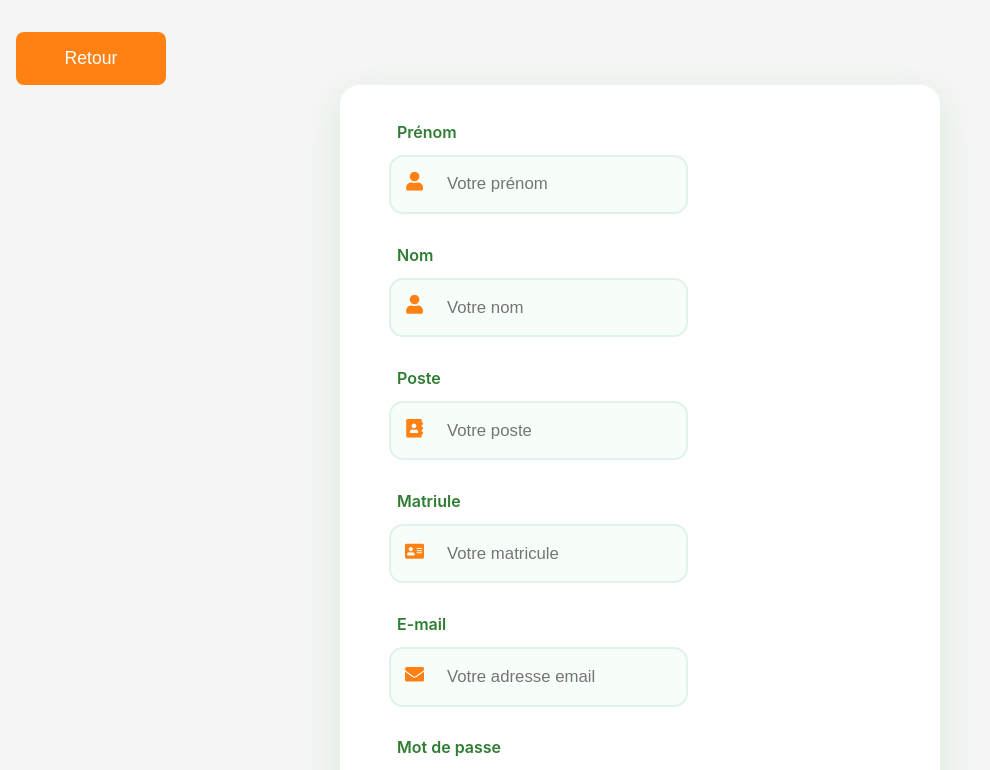
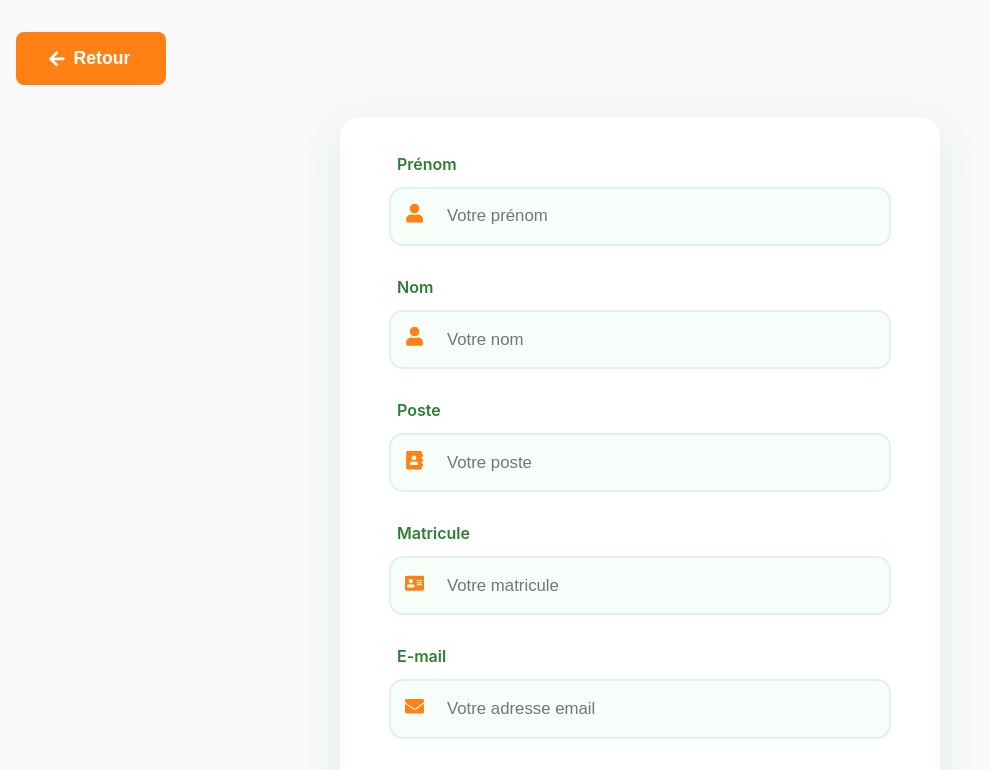
Before and after one commit to AnnaNdoye/FrontEnd-Plateforme-de-gestion-et-de-valorisation-des-pr-sentations-internes-, a React (Create React App) app: page /inscription in a window 1280 px wide. Shown: the top 770 px of the page, without its empty margins (0-990 px from the left). Built offline with nearby package versions, Linux system fonts and the light colour scheme.

Commit message:
modification du code qr

```diff
--- a/src/pages/Inscription.js
+++ b/src/pages/Inscription.js
@@ -1,8 +1,41 @@
 import { useState } from 'react';
 import { useNavigate, Link } from 'react-router-dom';
 import styled from 'styled-components';
-import { FaUser, FaLock, FaEnvelope, FaAddressCard, FaAddressBook, FaEye, FaEyeSlash } from 'react-icons/fa';
+import { FaUser, FaLock, FaEnvelope, FaAddressCard, FaAddressBook, FaEye, FaEyeSlash, FaArrowLeft } from 'react-icons/fa';
 import { register } from '../services/api';
+
+const Container = styled.div`
+    margin: 0 auto;
+    padding: 2rem 1rem;
+    backgroundColor: #f5f5f5;
+    minHeight: 100vh;
+`;
+
+const RetourButton = styled.button`
+    padding: 1rem 2rem;
+    background-color: #FF8113;
+    font-weight: bold;
+    color: white;
+    border: none;
+    border-radius: 8px;
+    font-size: 1.1rem;
+    cursor: pointer;
+    min-width: 150px;
+    display: flex;
+    align-items: center;
+    gap: 0.5rem;
+    transition: all 0.3s ease;
+    margin-bottom: 2rem;
+
+    &:hover {
+        background-color: #e67010;
+        transform: translateX(-5px);
+    }
+
+    &:active {
+        transform: translateX(-3px);
+    }
+`;
 
 const Form = styled.form`
     width: 100%;
@@ -28,7 +61,7 @@ const Label = styled.label`
     font-size: 1rem;
     color: #2e7d32;
     font-weight: 600;
-    margin-left: 0.5rem
+    margin-left: 0.5rem;
 `;
 
 const InputWrapper = styled.div`
@@ -37,12 +70,15 @@ const InputWrapper = styled.div`
 `;
 
 const Input = styled.input`
+    width: 100%;
     padding: 1.1rem 1.1rem 1.1rem 3.5rem;
     border: 2px solid #e0f2e9;
     border-radius: 14px;
     font-size: 1.05rem;
     transition: all 0.3s ease;
     background-color: #f7fdf9;
+    box-sizing: border-box;
+
     &:focus {
         border-color: #FF8113;
         outline: none;
@@ -75,9 +111,11 @@ const TogglePasswordButton = styled.button`
     align-items: center;
     justify-content: center;
     transition: color 0.2s ease;
+
     &:hover {
         color: #e67010;
     }
+
     &:focus {
         outline: none;
     }
@@ -100,13 +138,18 @@ const SubmitButton = styled.button`
     font-size: 1.1rem;
     font-weight: bold;
     cursor: pointer;
-    transition: background-color 0.3s ease;
+    transition: all 0.3s ease;
+
     &:hover {
         background-color: #e67010;
+        transform: translateY(-2px);
+        box-shadow: 0 4px 12px rgba(255, 129, 19, 0.3);
     }
+
     &:disabled {
         background-color: #ccc;
         cursor: not-allowed;
+        transform: none;
     }
 `;
 
@@ -121,7 +164,46 @@ const LinksContainer = styled.div`
 const StyledLink = styled(Link)`
     color: #FF8113;
     text-decoration: none;
-    &:hover { text-decoration: underline; }
+    font-weight: 500;
+    transition: all 0.2s ease;
+
+    &:hover {
+        text-decoration: underline;
+        color: #e67010;
+    }
+`;
+
+const ErrorMessage = styled.div`
+    background-color: #ffebee;
+    color: #c62828;
+    padding: 1rem;
+    border-radius: 8px;
+    margin-bottom: 1rem;
+    border-left: 4px solid #c62828;
+`;
+
+const SuccessMessage = styled.div`
+    background-color: #e8f5e9;
+    color: #2e7d32;
+    padding: 1rem;
+    border-radius: 8px;
+    margin-bottom: 1rem;
+    border-left: 4px solid #2e7d32;
+`;
+
+const LoadingSpinner = styled.div`
+    display: inline-block;
+    width: 20px;
+    height: 20px;
+    border: 3px solid rgba(255, 255, 255, 0.3);
+    border-radius: 50%;
+    border-top-color: white;
+    animation: spin 0.8s ease-in-out infinite;
+    margin-right: 0.5rem;
+
+    @keyframes spin {
+        to { transform: rotate(360deg); }
+    }
 `;
 
 const Inscription = () => {
@@ -139,7 +221,9 @@ const Inscription = () => {
     const [email, setEmail] = useState('');
     const [motDePasse, setMotDePasse] = useState('');
     const [montrerMotDePasse, setMontrerMotDePasse] = useState(false);
-    //const [ isLoading, setIsLoading ] = useState(false);
+    const [isLoading, setIsLoading] = useState(false);
+    const [error, setError] = useState('');
+    const [success, setSuccess] = useState('');
 
     const toggleMontrerMotDePasse = (e) => {
         e.preventDefault();
@@ -148,59 +232,52 @@ const Inscription = () => {
 
     const handleSubmit = async (e) => {
         e.preventDefault();
+        setError('');
+        setSuccess('');
 
         if (motDePasse.length < 8) {
-            alert('Le mot de passe doit contenir au moins 8 caractères');
+            setError('Le mot de passe doit contenir au moins 8 caractères');
             return;
         }
+
+        setIsLoading(true);
 
         try {
             const userData = { prenom, nom, poste, matricule, email, motDePasse };
             await register(userData);
-            alert('Inscription réussie, veuillez vous connecter.');
+            setSuccess('Inscription réussie ! Redirection vers la page de connexion...');
+            setTimeout(() => {
                 navigate('/connexion');
+            }, 2000);
         } catch (error) {
-            alert('Erreur lors de l\'inscription : ' + (error.response?.data || error.message));
+            setError('Erreur lors de l\'inscription : ' + (error.response?.data?.message || error.message));
+            setIsLoading(false);
         }
     }
 
     return (
-    <div style={{
-        margin: '0 auto',
-        padding: '2rem 1rem',
-        backgroundColor: '#f5f5f5',
-        minHeight: '100vh'
-    }}>
-
-    <button
-            onClick={retour}
-            style={{
-                padding: '1rem 2rem',
-                backgroundColor: '#FF8113',
-                fontweight: 'bold',
-                color: 'white',
-                border: 'none',
-                borderRadius: '8px',
-                fontSize: '1.1rem',
-                cursor: 'pointer',
-                minWidth: '150px'
-            }}
-        >
+        <Container>
+            <RetourButton onClick={retour}>
+                <FaArrowLeft />
                 Retour
-        </button>
+            </RetourButton>
 
             <Form onSubmit={handleSubmit}>
+                {error && <ErrorMessage>{error}</ErrorMessage>}
+                {success && <SuccessMessage>{success}</SuccessMessage>}
+
                 <InputGroup>
                     <Label>Prénom</Label>
                     <InputWrapper>
                         <InputIcon><FaUser /></InputIcon>
                         <Input
-                        type="name"
+                            type="text"
                             name="prenom"
                             placeholder="Votre prénom"
                             value={prenom}
                             onChange={(e) => setPrenom(e.target.value)}
                             required
+                            disabled={isLoading}
                         />
                     </InputWrapper>
                 </InputGroup>
@@ -210,12 +287,13 @@ const Inscription = () => {
                     <InputWrapper>
                         <InputIcon><FaUser /></InputIcon>
                         <Input
-                        type="name"
+                            type="text"
                             name="nom"
                             placeholder="Votre nom"
                             value={nom}
                             onChange={(e) => setNom(e.target.value)}
                             required
+                            disabled={isLoading}
                         />
                     </InputWrapper>
                 </InputGroup>
@@ -231,12 +309,13 @@ const Inscription = () => {
                             value={poste}
                             onChange={(e) => setPoste(e.target.value)}
                             required
+                            disabled={isLoading}
                         />
                     </InputWrapper>
                 </InputGroup>
 
                 <InputGroup>
-            <Label>Matriule</Label>
+                    <Label>Matricule</Label>
                     <InputWrapper>
                         <InputIcon><FaAddressCard /></InputIcon>
                         <Input
@@ -246,6 +325,7 @@ const Inscription = () => {
                             value={matricule}
                             onChange={(e) => setMatricule(e.target.value)}
                             required
+                            disabled={isLoading}
                         />
                     </InputWrapper>
                 </InputGroup>
@@ -261,6 +341,7 @@ const Inscription = () => {
                             value={email}
                             onChange={(e) => setEmail(e.target.value)}
                             required
+                            disabled={isLoading}
                         />
                     </InputWrapper>
                 </InputGroup>
@@ -277,11 +358,13 @@ const Inscription = () => {
                             onChange={(e) => setMotDePasse(e.target.value)}
                             required
                             minLength="8"
+                            disabled={isLoading}
                         />
                         <TogglePasswordButton
                             type="button"
                             onClick={toggleMontrerMotDePasse}
                             aria-label={montrerMotDePasse ? "Cacher le mot de passe" : "Afficher le mot de passe"}
+                            disabled={isLoading}
                         >
                             {montrerMotDePasse ? <FaEyeSlash /> : <FaEye />}
                         </TogglePasswordButton>
@@ -289,19 +372,24 @@ const Inscription = () => {
                     <PasswordHelp>Minimum 8 caractères</PasswordHelp>
                 </InputGroup>
 
-            <SubmitButton type="submit" >
-                {"S'inscrire"}
+                <SubmitButton type="submit" disabled={isLoading}>
+                    {isLoading ? (
+                        <>
+                            <LoadingSpinner />
+                            Inscription en cours...
+                        </>
+                    ) : (
+                        "S'inscrire"
+                    )}
                 </SubmitButton>
 
                 <LinksContainer>
-            <StyledLink>
-            </StyledLink>
                     <StyledLink to="/connexion">
-                Se connecter
+                        Déjà inscrit ? Se connecter
                     </StyledLink>
                 </LinksContainer>
             </Form>
-    </div>
+        </Container>
     );
 };
 
```
Lines whose indentation alone changed are shown as unchanged.
